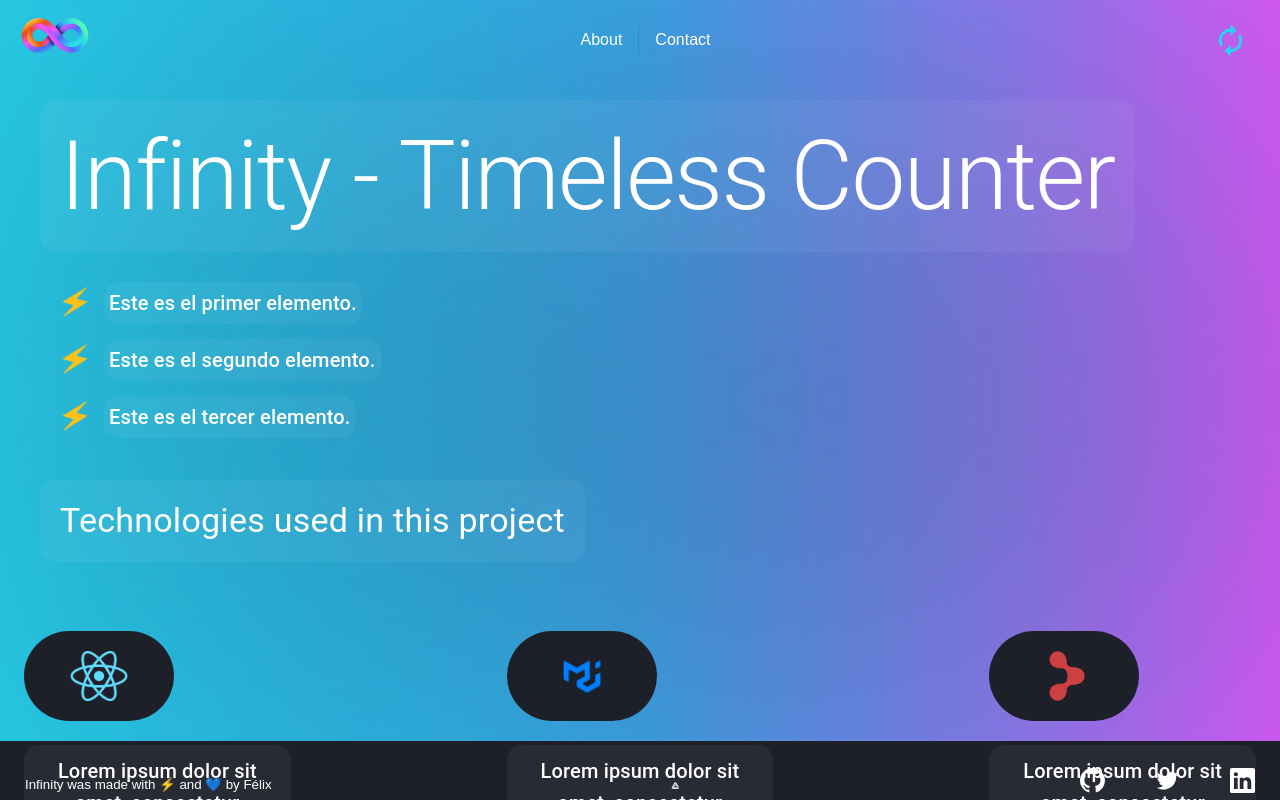
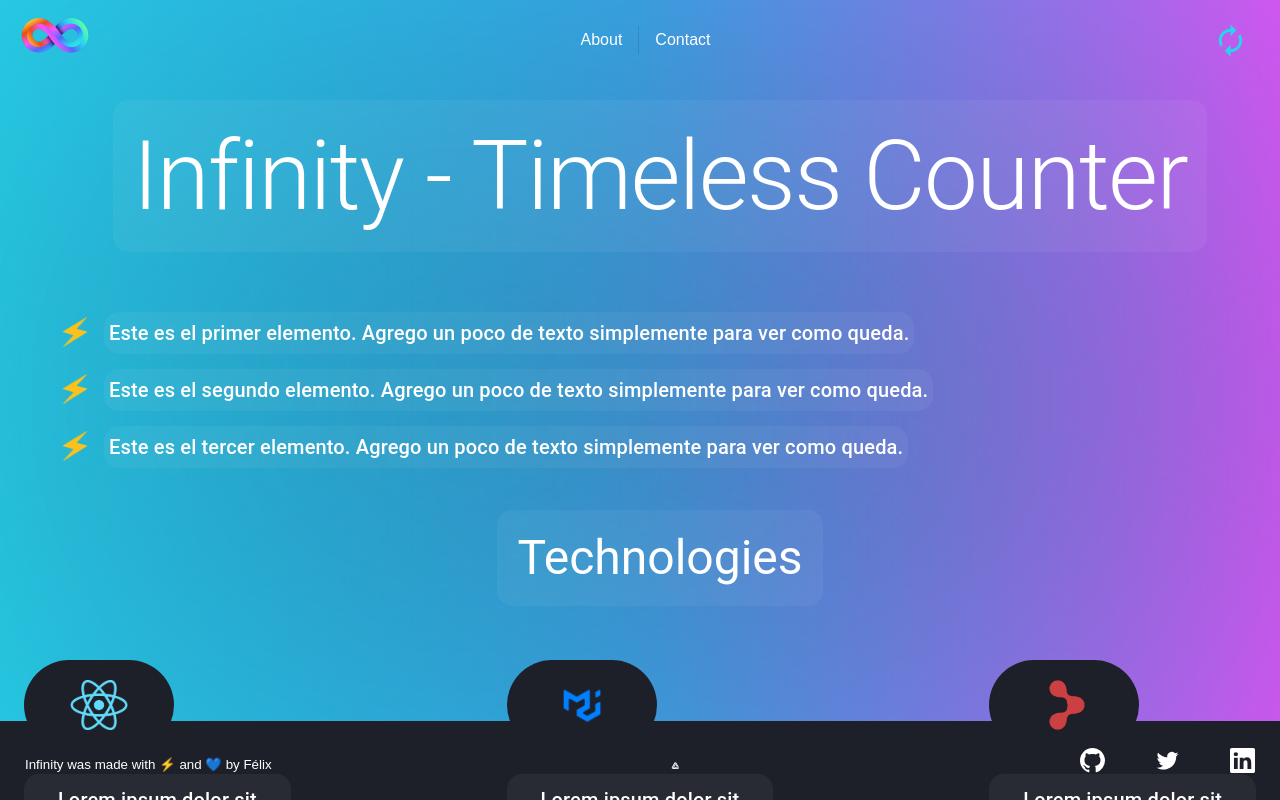
Before and after one commit to Felix-Hz/counter-react-mui, a React (Create React App) app: page /about in a window 1280 px wide. Built offline with nearby package versions, Linux system fonts and the light colour scheme.

Commit message:
fix: About styles

```diff
--- a/src/components/About/About.js
+++ b/src/components/About/About.js
@@ -9,7 +9,7 @@ import LightningEmoji from "../../assets/lightning.png";
 const About = () => {
   return (
     <Box sx={{ height: "80.1vh" }}>
-      <Box sx={{ ml: "40px" }}>
+      <Box sx={{ ml: "40px", display: "flex", justifyContent: "center" }}>
         <Typography
           variant="h1"
           gutterBottom
@@ -21,13 +21,13 @@ const About = () => {
             backgroundColor: "rgba(255, 255, 255, 0.05)",
             display: "table",
             borderRadius: "15px",
+            textAlign: "center",
           }}
         >
           Infinity - Timeless Counter
         </Typography>
       </Box>
-
-      <Stack spacing={1} sx={{ m: "30px 0 0 0" }}>
+      <Stack spacing={1} sx={{ m: "60px 0 0 0" }}>
         <Box
           sx={{
             display: "flex",
@@ -58,7 +58,7 @@ const About = () => {
               padding: "5px",
             }}
           >
-            Este es el primer elemento.
+            Este es el primer elemento. Agrego un poco de texto simplemente para ver como queda.
           </Typography>
         </Box>
         <Box
@@ -91,7 +91,7 @@ const About = () => {
               padding: "5px",
             }}
           >
-            Este es el segundo elemento.
+            Este es el segundo elemento. Agrego un poco de texto simplemente para ver como queda.
           </Typography>
         </Box>
         <Box
@@ -124,13 +124,13 @@ const About = () => {
               padding: "5px",
             }}
           >
-            Este es el tercer elemento.
+            Este es el tercer elemento. Agrego un poco de texto simplemente para ver como queda.
           </Typography>
         </Box>
       </Stack>
-      <Box sx={{ ml: "40px" }}>
+      <Box sx={{ ml: "40px", display: "flex", justifyContent: "center" }}>
         <Typography
-          variant="h4"
+          variant="h3"
           gutterBottom
           sx={{
             backdropFilter: "blur(150px)",
@@ -140,10 +140,10 @@ const About = () => {
             backgroundColor: "rgba(255, 255, 255, 0.05)",
             display: "table",
             borderRadius: "15px",
-            mb: "45px",
+            mb: "30px",
           }}
         >
-          Technologies used in this project
+          Technologies
         </Typography>
       </Box>
       <Stack
@@ -153,6 +153,7 @@ const About = () => {
           justifyContent: "center",
           alignContent: "center",
           alignItems: "center",
+          mb: "60px"
         }}
         spacing={24}
       >
--- a/src/components/Footer/Footer.css
+++ b/src/components/Footer/Footer.css
@@ -12,7 +12,6 @@
   padding: 25px;
   background: var(--black);
   color: var(--white);
-  bottom: 0;
   width: 100%;
 }
 
```
